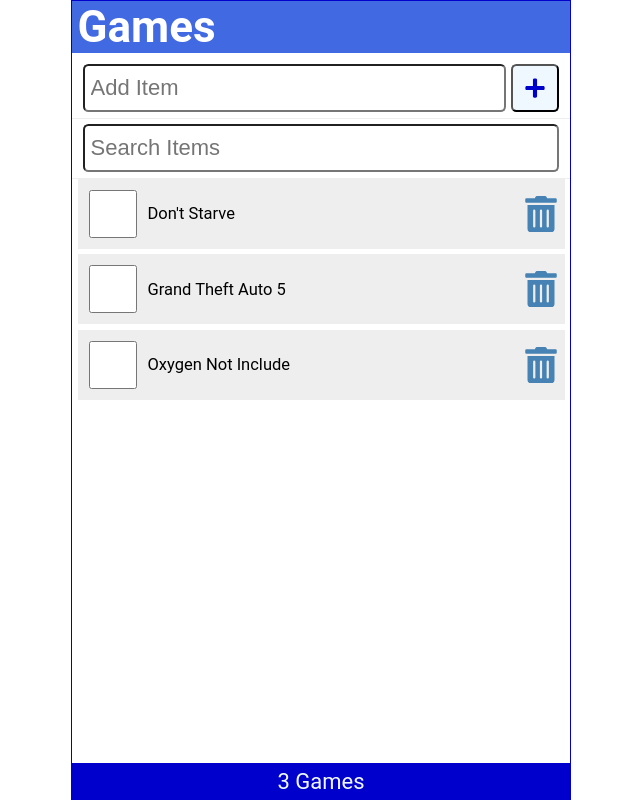
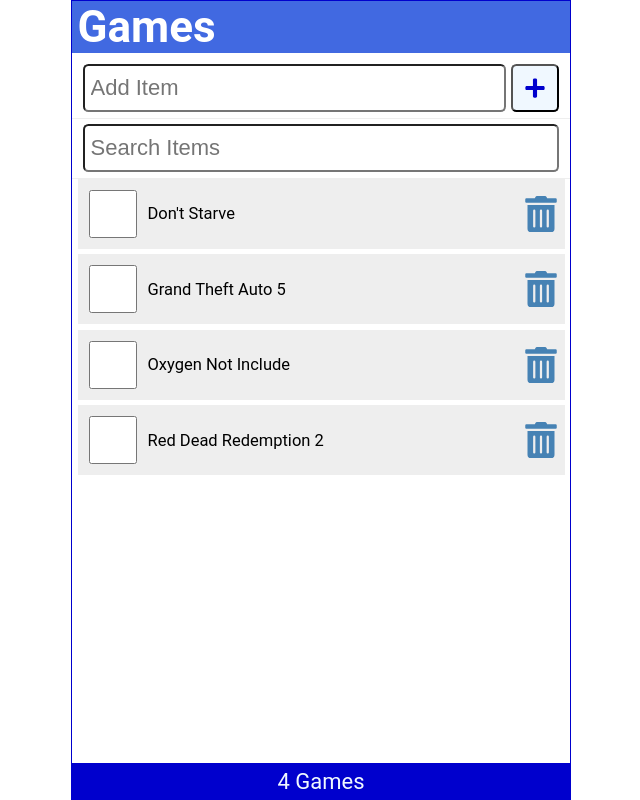
Before and after one commit to sherryysj/ReactJSRecap, a React (Create React App) app: page / in a window 1280 px wide. Shown: the whole page, without its empty margins (319-959 px from the left). Built offline with nearby package versions, Linux system fonts and the light colour scheme; data requests are answered from the project's data file.

Commit message:
learning note: fetch API data

```diff
--- a/data/db.json
+++ b/data/db.json
@@ -1,5 +1,5 @@
 {
-    "items":[
+  "items": [
     {
       "id": 1,
       "checked": false,
@@ -14,6 +14,11 @@
       "id": 3,
       "checked": false,
       "item": "Oxygen Not Include"
+    },
+    {
+      "id": 4,
+      "checked": false,
+      "item": "Red Dead Redemption 2"
     }
   ]
 }
--- a/src/AddItem.js
+++ b/src/AddItem.js
@@ -1,8 +1,9 @@
 import { FaPlus } from "react-icons/fa";
 import { useState } from "react";
 import { useRef } from "react";
+import apiRequest from './apiRequest';
 
-const AddItem = ({items, setItems}) => {
+const AddItem = ({items, setItems, setFetchError, API_URL}) => {
 
     const [newItem, setNewItem] = useState("");
     const inputRef = useRef();
@@ -14,11 +15,24 @@
         setNewItem("");
     }
 
-    const addNewItem = (item) => {
+    const addNewItem = async (item) => {
         const id = items.length ? items[items.length-1].id + 1 : 1;
-        const myNewItem = {id, checked: false, item};
-        const newItems = [...items, myNewItem]
+        const newItem = {id, checked: false, item};
+        const newItems = [...items, newItem]
         setItems(newItems);
+
+        // add new data to API
+        const postOptions = {
+            method: 'POST',
+            headers: {
+                'Content-Type':'application/json'
+            },
+            body: JSON.stringify(newItem)
+        }
+
+        const result = await apiRequest(API_URL, postOptions);
+        if (result) setFetchError(result);
+
     }
 
     return (
--- a/src/App.js
+++ b/src/App.js
@@ -3,6 +3,7 @@
 import Content from './Content';
 import Footer from './Footer';
 import { useState, useEffect} from 'react';
+
 
 function App() {
   const API_URL = 'http://localhost:3500/items';
@@ -46,6 +47,8 @@
         setItems = {setItems}
         fetchError = {fetchError}
         isLoading = {isLoading}
+        setFetchError = {setFetchError}
+        API_URL = {API_URL}
       />
       <Footer itemLength={items.length}/>
     </div>
--- a/src/Content.js
+++ b/src/Content.js
@@ -3,7 +3,7 @@
 import SearchItem from "./SearchItem";
 import { useState } from "react";
 
-const Content = ({items, setItems, fetchError, isLoading}) => {
+const Content = ({items, setItems, fetchError, isLoading, setFetchError, API_URL}) => {
 
     const [search, setSearch] = useState("")
 
@@ -13,6 +13,8 @@
             <AddItem
                 items = {items}
                 setItems={setItems}
+                setFetchError = {setFetchError}
+                API_URL = {API_URL}
             />
             <SearchItem
                 search = {search}
@@ -26,6 +28,8 @@
                         items = {items}
                         searchItems = {items.filter(item=>((item.item).toLowerCase()).includes(search.toLowerCase()))}
                         setItems={setItems}
+                        setFetchError = {setFetchError}
+                        API_URL = {API_URL}
                     />
                 ) : (
                     <p style={{marginTop: '2rem'}}>Your list is empty.</p>
--- a/src/ItemList.js
+++ b/src/ItemList.js
@@ -1,6 +1,6 @@
 import LineItem from "./LineItem";
 
-const ItemList = ({items, searchItems, setItems}) => {
+const ItemList = ({items, searchItems, setItems, setFetchError, API_URL}) => {
 
     return (
         <ul>
@@ -10,6 +10,8 @@
                     item = {item}
                     items = {items}
                     setItems = {setItems}
+                    setFetchError = {setFetchError}
+                    API_URL = {API_URL}
                 />
             ))}
         </ul>
--- a/src/LineItem.js
+++ b/src/LineItem.js
@@ -1,17 +1,40 @@
 import { FaTrashAlt } from 'react-icons/fa';
+import apiRequest from './apiRequest';
 
-const LineItem = ({item, items, setItems}) => {
+const LineItem = ({item, items, setItems, setFetchError, API_URL}) => {
 
-    const handleCheck = (id) => {
+    const handleCheck = async (id) => {
         // change item using map
         const listItems = items.map((item) => item.id === id ?
         {...item, checked: !item.checked} : item);
         setItems(listItems);
+
+        // update API data
+        const checkItem = listItems.filter((item) => item.id === id);
+        const updateOptions = {
+            method: 'PATCH',
+            headers: {
+                'Content-Type': 'application/json'
+            },
+            body:JSON.stringify({checked:checkItem[0].checked})
+        };
+
+        const reqUrl = `${API_URL}/${id}`;
+        const result = await apiRequest(reqUrl, updateOptions);
+
+        if (result) setFetchError(result);
+
     }
 
-    const handleDelete = (id) => {
+    const handleDelete = async (id) => {
         const listItems = items.filter((item) => item.id !== id);
         setItems(listItems);
+
+        // delete data from API
+        const deleteOptions = { method: 'DELETE'};
+        const reqUrl = `${API_URL}/${id}`;
+        const result = await apiRequest(reqUrl, deleteOptions);
+        if (result) setFetchError(result);
     }
 
     return (
--- /dev/null
+++ b/src/apiRequest.js
@@ -0,0 +1,13 @@
+const apiRequest = async (url = "", optionsObj = null, errMsg = null) => {
+    try {
+        const response = await fetch (url, optionsObj);
+        if (!response.ok) throw Error("Please reload the app")
+
+    } catch(err) {
+        errMsg = err.message;
+    } finally {
+        return errMsg;
+    }
+}
+
+export default apiRequest;
```
Lines whose indentation alone changed are shown as unchanged.
